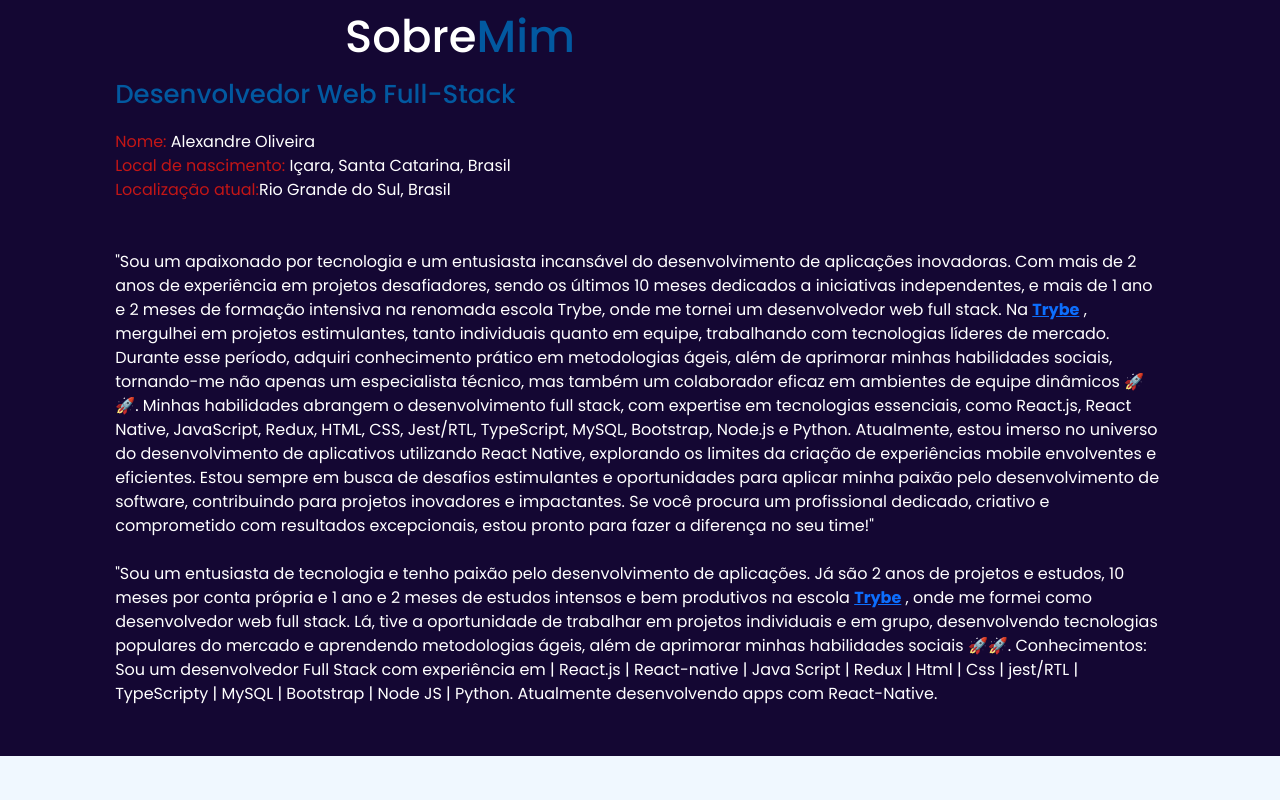
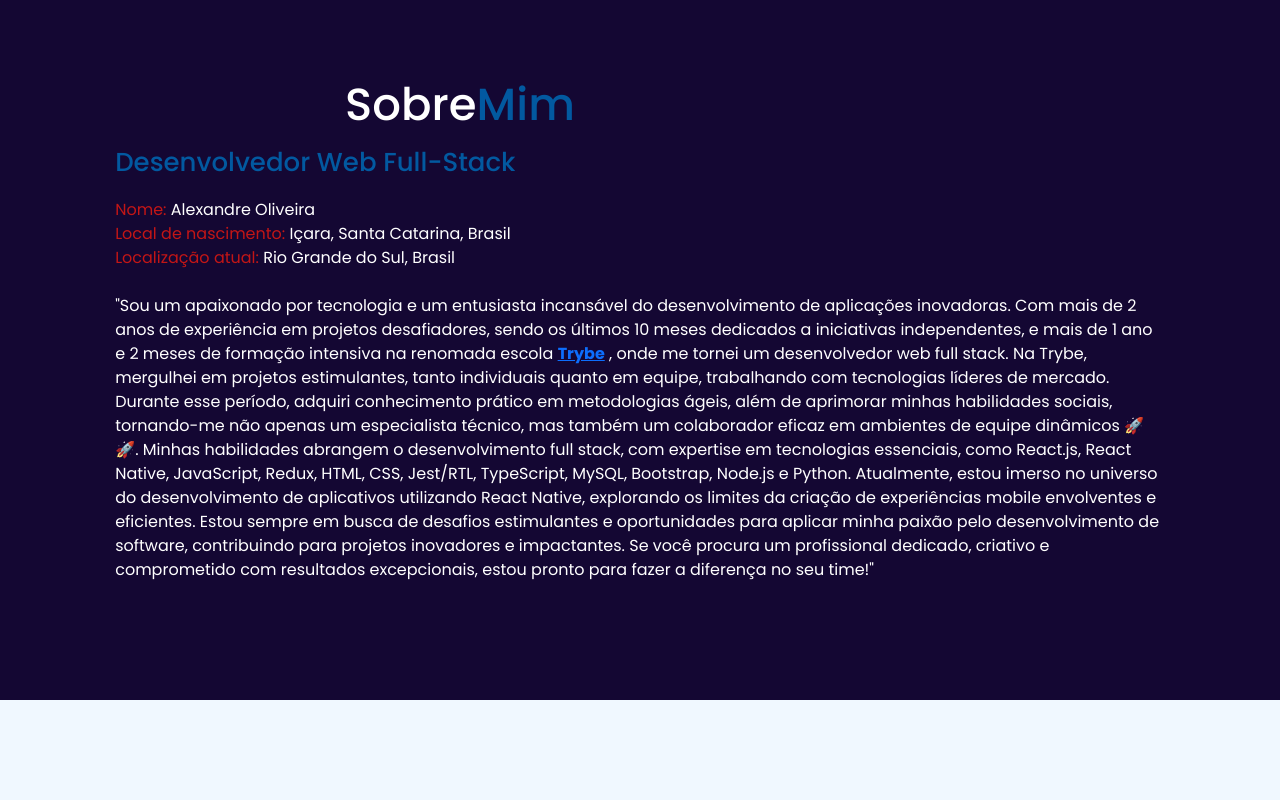
Before and after one commit to AlexyOliveira/AlexyOliveira.github.io, a React (Vite) app: page / in a window 1280 px wide. Shown: the part 900-1700 px from the top of the page. Built offline with nearby package versions, Linux system fonts and the light colour scheme.

Commit message:
Update About.jsx

```diff
--- a/src/components/About.jsx
+++ b/src/components/About.jsx
@@ -20,63 +20,18 @@ export default function About() {
           <span className="change">Nome:</span> Alexandre Oliveira <br />
           <span className="change">Local de nascimento:</span> Içara, Santa
           Catarina, Brasil <br />{" "}
-          <span className="change">Localização atual:</span>Rio Grande do Sul, Brasil <br />
+          <span className="change">Localização atual:</span> Rio Grande do Sul, Brasil <br />
           <br />
-          <br />
+"Sou um apaixonado por tecnologia e um entusiasta incansável do desenvolvimento de aplicações inovadoras. Com mais de 2 anos de experiência em projetos desafiadores, sendo os últimos 10 meses dedicados a iniciativas independentes, e mais de 1 ano e 2 meses de formação intensiva na renomada escola <a target="_blank" href="https://www.betrybe.com/">
+            <strong>Trybe</strong>
+          </a>{" "}, onde me tornei um desenvolvedor web full stack.
 
-"Sou um apaixonado por tecnologia e um entusiasta incansável do desenvolvimento de aplicações inovadoras. Com mais de 2 anos de experiência em projetos desafiadores, sendo os últimos 10 meses dedicados a iniciativas independentes, e mais de 1 ano e 2 meses de formação intensiva na renomada escola Trybe, onde me tornei um desenvolvedor web full stack.
-
-Na <a target="_blank" href="https://www.betrybe.com/">
-            <strong>Trybe</strong>
-          </a>{" "}, mergulhei em projetos estimulantes, tanto individuais quanto em equipe, trabalhando com tecnologias líderes de mercado. Durante esse período, adquiri conhecimento prático em metodologias ágeis, além de aprimorar minhas habilidades sociais, tornando-me não apenas um especialista técnico, mas também um colaborador eficaz em ambientes de equipe dinâmicos 🚀🚀.
+Na Trybe, mergulhei em projetos estimulantes, tanto individuais quanto em equipe, trabalhando com tecnologias líderes de mercado. Durante esse período, adquiri conhecimento prático em metodologias ágeis, além de aprimorar minhas habilidades sociais, tornando-me não apenas um especialista técnico, mas também um colaborador eficaz em ambientes de equipe dinâmicos 🚀🚀.
 
 Minhas habilidades abrangem o desenvolvimento full stack, com expertise em tecnologias essenciais, como React.js, React Native, JavaScript, Redux, HTML, CSS, Jest/RTL, TypeScript, MySQL, Bootstrap, Node.js e Python. Atualmente, estou imerso no universo do desenvolvimento de aplicativos utilizando React Native, explorando os limites da criação de experiências mobile envolventes e eficientes.
 
 Estou sempre em busca de desafios estimulantes e oportunidades para aplicar minha paixão pelo desenvolvimento de software, contribuindo para projetos inovadores e impactantes. Se você procura um profissional dedicado, criativo e comprometido com resultados excepcionais, estou pronto para fazer a diferença no seu time!"
           <br />
-          <br />
-          "Sou um entusiasta de tecnologia e tenho paixão pelo desenvolvimento
-          de aplicações. Já são 2 anos de projetos e estudos, 10 meses por conta
-          própria e 1 ano e 2 meses de estudos intensos e bem produtivos na escola{" "}
-          <a target="_blank" href="https://www.betrybe.com/">
-            <strong>Trybe</strong>
-          </a>{" "}
-          , onde me formei como desenvolvedor web full stack. Lá, tive a
-          oportunidade de trabalhar em projetos individuais e em grupo,
-          desenvolvendo tecnologias populares do mercado e aprendendo
-          metodologias ágeis, além de aprimorar minhas habilidades sociais 🚀🚀.
-          Conhecimentos: Sou um desenvolvedor Full Stack com experiência em |
-          React.js | React-native | Java Script | Redux | Html | Css | jest/RTL
-          | TypeScripty | MySQL | Bootstrap | Node JS | Python. Atualmente
-          desenvolvendo apps com React-Native.
-          {/* "Olá, meu nome é <span className="change">Alexandre Oliveira</span> e
-          sou <span className="change">brasileiro</span>. Nasci no município de
-          Içara, em Santa Catarina, mas aos 5 anos de idade mudei-me para
-          <span className="change"> Tramandaí</span>, uma bela cidade litorânea
-          do Rio Grande do Sul. Desde cedo, desenvolvi um interesse apaixonado
-          pelo mundo da tecnologia. Em 2021, decidi embarcar em uma jornada de
-          aprendizado autodidata e dediquei seis meses ao estudo intensivo de
-          HTML, CSS, Bootstrap e JavaScript. Essa experiência me proporcionou
-          uma sólida base nessas tecnologias essenciais para o desenvolvimento
-          web. Empolgado com meu progresso, decidi levar minha paixão pela
-          tecnologia ao próximo nível e comecei o curso de Desenvolvimento Web
-          na{" "}
-          <a target="_blank" href="https://www.betrybe.com/">
-            <strong>Trybe.</strong>
-          </a>{" "}
-          em 05/08/2022. Estou animado por fazer parte dessa renomada escola de
-          tecnologia, que genuinamente se preocupa com o sucesso profissional de
-          seus estudantes. Na Trybe, tenho a oportunidade de trabalhar com as
-          tecnologias mais atualizadas do mercado e participar de projetos
-          desafiadores, tanto individualmente como em equipe. Além do
-          conhecimento técnico, também adquiro habilidades em metodologias ágeis
-          e desenvolvo as competências interpessoais tão valorizadas no ambiente
-          profissional. Estou ansioso para alavancar minhas habilidades e
-          conhecimentos na área de desenvolvimento web, buscando oportunidades
-          para aplicar soluções inovadoras e criar experiências online
-          impactantes. Estou empenhado em construir uma carreira de sucesso
-          nessa indústria em constante evolução. Vamos juntos nessa jornada de
-          aprendizado e crescimento!" 🚀🚀 */}
         </p>
       </div>
     </section>
```
